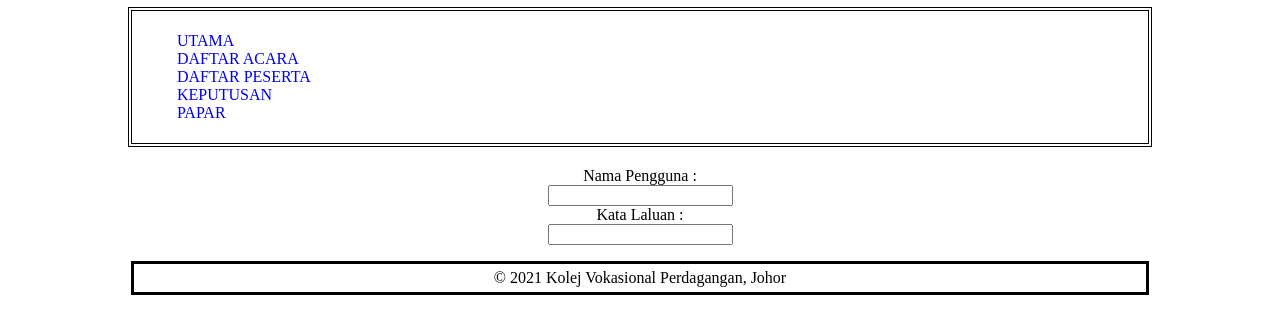
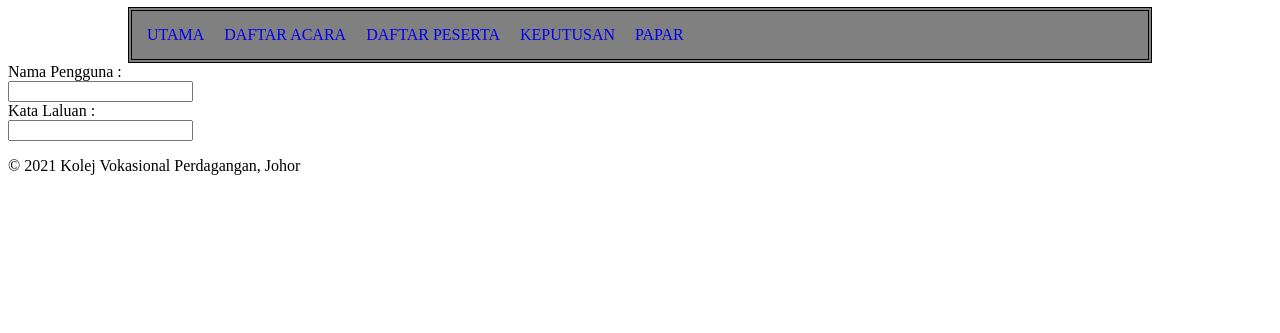
Before and after one commit to nursyafiqah383/KPD1023-CSS1, a plain HTML site: page divLAYOUT.html in a window 1280 px wide. Shown: the part 75-408 px from the top of the page. Drawn offline with Linux system fonts and the light colour scheme.

Commit message:
Update divLAYOUT.html

```diff
--- a/divLAYOUT.html
+++ b/divLAYOUT.html
@@ -19,12 +19,24 @@
         padding-top: 5px;
         padding-bottom: 5px;
         padding-left: 5px;
+        background-color: grey;
       }
+      ul {
+           overflow:hidden;
+           margin: 0;
+           padding: 0;
       a {
           text-decoration: none;
+          padding: 10px;
+          display: block;
       }
       li {
           list-style-type: none;
+          float: left;
+      }
+      li:hover {
+        background-color: yellowgreen;
+
       }
       .kandungan {
           width: 80%;
```
